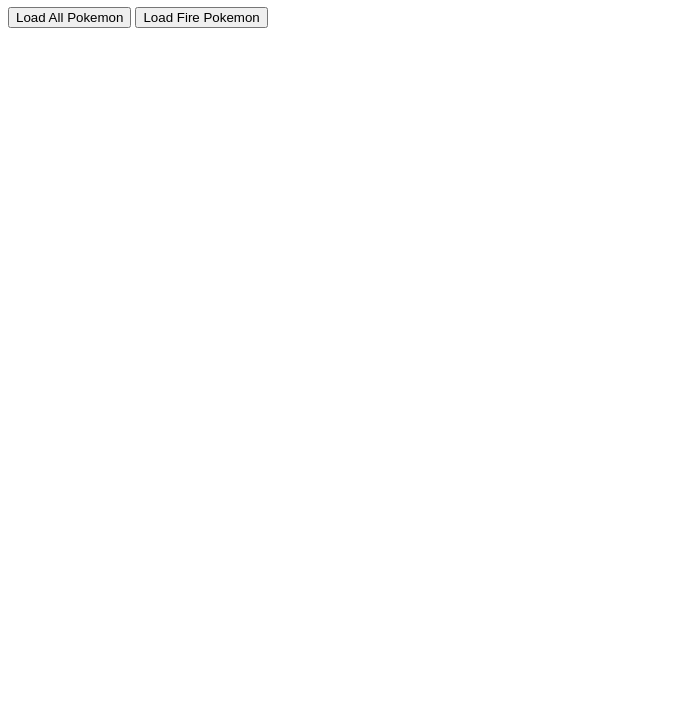
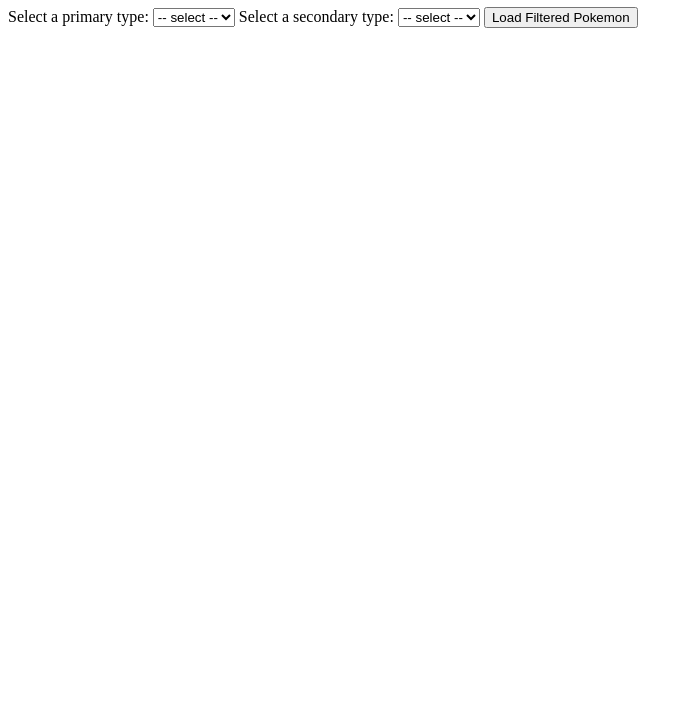
Before and after one commit to PCHINNI05/IGME430_Project1, a website: page client/index.html in a window 1280 px wide. Shown: the part 73-800 px from the top of the page, without its empty margins (0-693 px from the left). Drawn offline with Linux system fonts and the light colour scheme.

Commit message:
dropdowns added to client, need to add js request

```diff
--- a/client/index.html
+++ b/client/index.html
@@ -6,16 +6,68 @@
 <body>
 	<h1>Pokemon API Test</h1>
 
-	<button id="loadAll">Load All Pokemon</button>
-	<button id="loadFire">Load Fire Pokemon</button>
+	<label for="type1">Select a primary type:</label>
+
+	<select name="primary_type" id="type1">
+		<option value="null">-- select --</option>
+		<option value="normal">Normal</option>
+		<option value="fire">Fire</option>
+		<option value="water">Water</option>
+		<option value="electric">Electric</option>
+		<option value="grass">Grass</option>
+		<option value="ice">Ice</option>
+		<option value="fighting">Fighting</option>
+		<option value="poison">Poison</option>
+		<option value="ground">Ground</option>
+		<option value="flying">Flying</option>
+		<option value="psychic">Psychic</option>
+		<option value="bug">Bug</option>
+		<option value="rock">Rock</option>
+		<option value="ghost">Ghost</option>
+		<option value="dragon">Dragon</option>
+	</select>
+
+	<label for="type2">Select a secondary type:</label>
+
+	<select name="secondary_type" id="type2">
+		<option value="null">-- select --</option>
+		<option value="normal">Normal</option>
+		<option value="fire">Fire</option>
+		<option value="water">Water</option>
+		<option value="electric">Electric</option>
+		<option value="grass">Grass</option>
+		<option value="ice">Ice</option>
+		<option value="fighting">Fighting</option>
+		<option value="poison">Poison</option>
+		<option value="ground">Ground</option>
+		<option value="flying">Flying</option>
+		<option value="psychic">Psychic</option>
+		<option value="bug">Bug</option>
+		<option value="rock">Rock</option>
+		<option value="ghost">Ghost</option>
+		<option value="dragon">Dragon</option>
+	</select>
+
+	<button id="load">Load Filtered Pokemon</button>
 
 	<pre id="output"></pre>
 
 	<script>
 		const output = document.getElementById('output');
 
-		document.getElementById('loadAll').addEventListener('click', async () => {
-			const res = await fetch('/pokemon');
+		document.getElementById('load').addEventListener('click', async () => {
+			const primaryType = document.getElementById('type1').value;
+			const secondaryType = document.getElementById('type2').value;
+
+			let url = '/pokemon';
+			if (primaryType !== 'null') {
+				url += `?primary_type=${primaryType}`;
+			}
+			if (secondaryType !== 'null') {
+				url += `${url.includes('?') ? '&' : '?'}secondary_type=${secondaryType}`;
+			}
+			console.log('Fetching from URL:', url);
+			const res = await fetch(url);
 			const data = await res.json();
 			output.textContent = JSON.stringify(data, null, 2);
 		});
```
Also changed, not shown: 1 other file.
